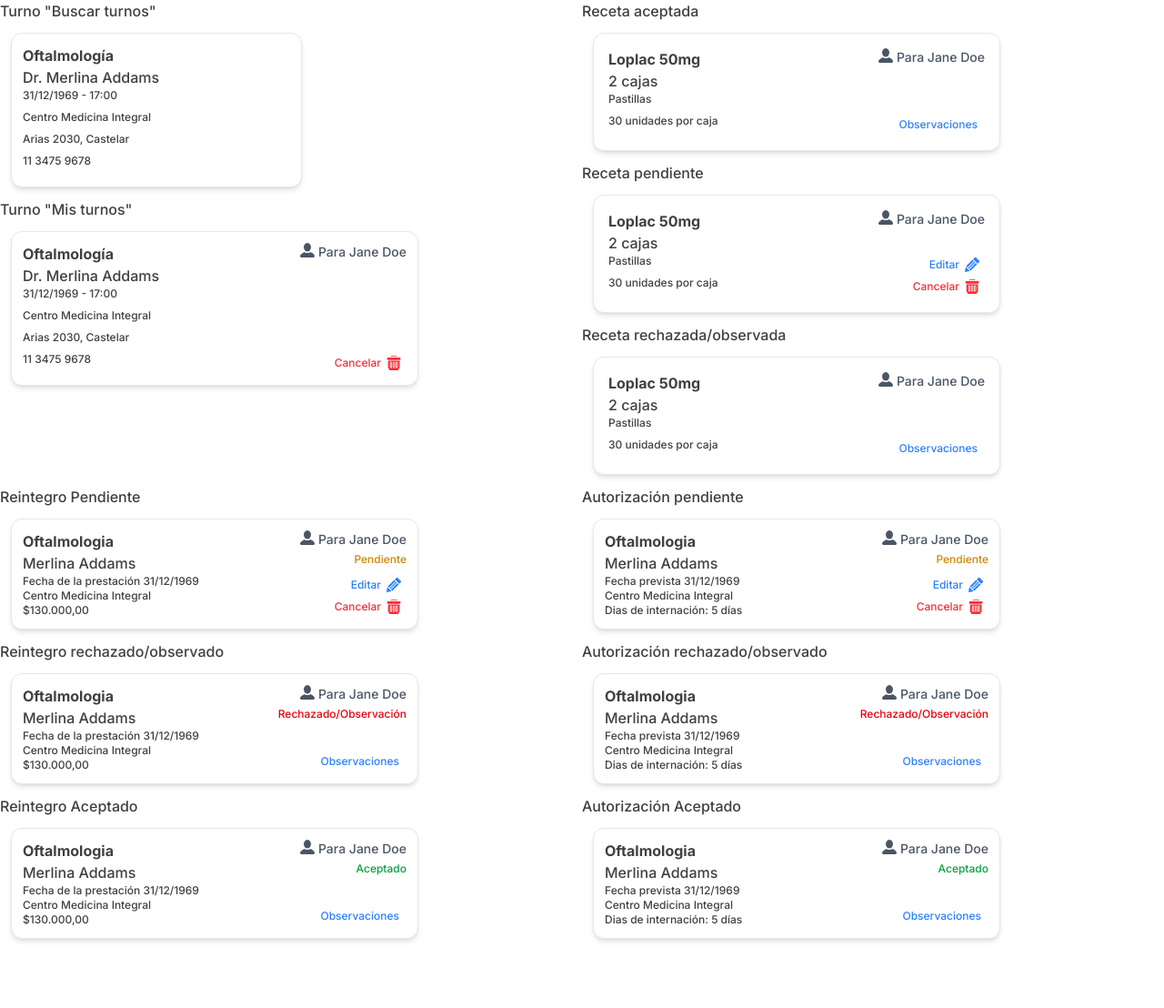
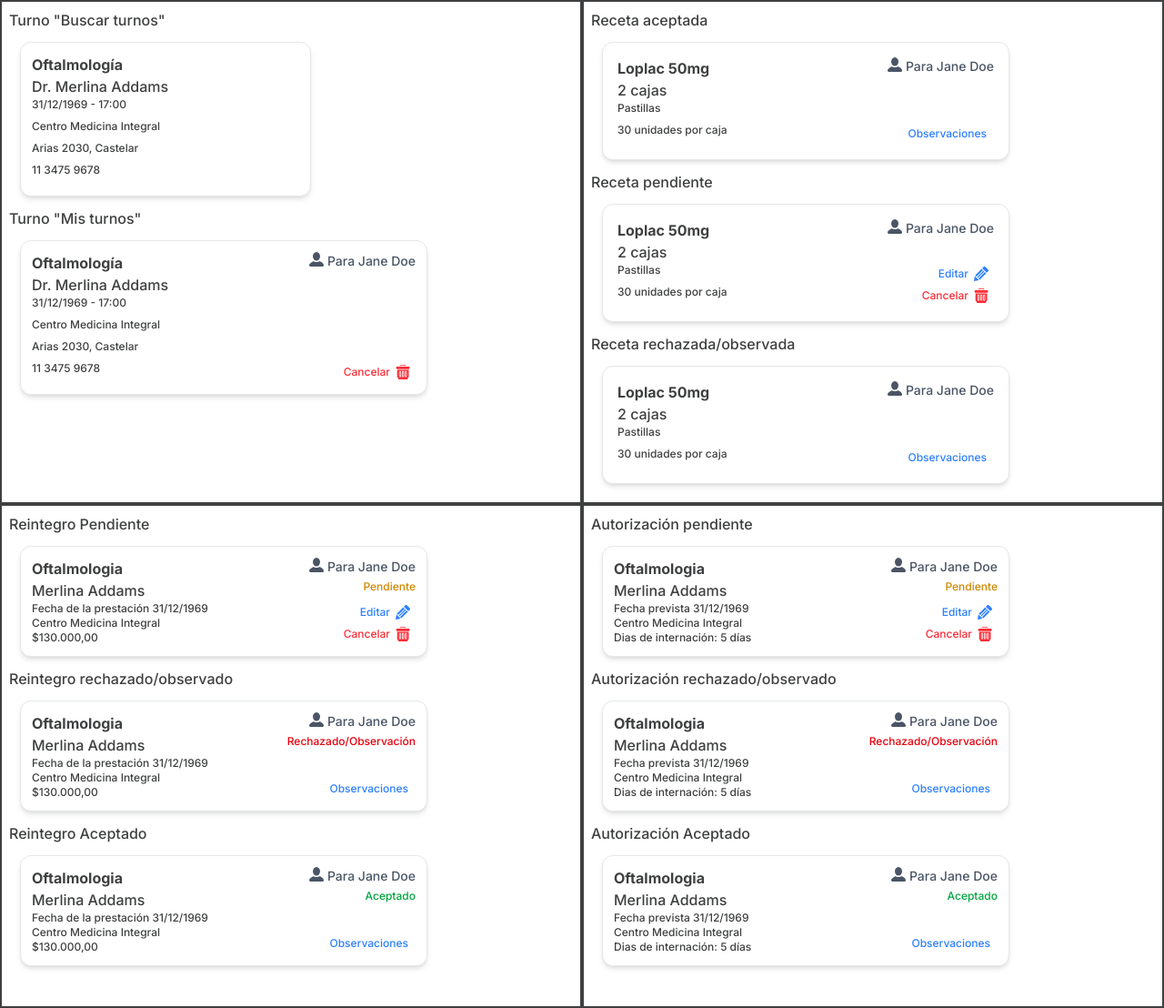
Before and after one commit to DesApp-2025c2-Grupo-9/MedicinaIntegral.AfiliadosGrupo9-frontend, a React (Vite) app: page /pruebaCards in a window 1280 px wide. Shown: the whole page at 91% size. Before the commit the page ends 1068 px from the top, so only its background shows below. Built offline with nearby package versions, Linux system fonts and the light colour scheme.

Commit message:
limpieza pequeña del código

```diff
--- a/src/components/cards/cards/ReintegroCard.jsx
+++ b/src/components/cards/cards/ReintegroCard.jsx
@@ -47,8 +47,5 @@ function formatFecha(fecha) {
   const mes = String(fecha.getMonth() + 1)
   const anio = fecha.getFullYear();
 
-  const horas = String(fecha.getHours()).padStart(2, "0")
-  const minutos = String(fecha.getMinutes()).padStart(2, "0");
-
   return `${dia}/${mes}/${anio}`
 }
--- a/src/components/cards/cards/cardComponents/ColumnaPrincipal.jsx
+++ b/src/components/cards/cards/cardComponents/ColumnaPrincipal.jsx
@@ -1,4 +1,4 @@
-import React from 'react'
+
 import Titulo from './Titulo'
 import SubTitulo from './SubTitulo'
 function ColumnaPrincipal(props) {
--- a/src/pages/PruebaCards.jsx
+++ b/src/pages/PruebaCards.jsx
@@ -92,14 +92,14 @@ function PruebaCards() {
 
 
   return (
-    <div className='grid grid-cols-auto grid-rows-2'>
-      <div className='col-start-1'>
+    <div className='grid grid-cols-auto grid-rows-2 '>
+      <div className='col-start-1 border-2 p-2'>
         <h1>Turno "Buscar turnos"</h1>
         <TurnosCard turno={turno}></TurnosCard>
         <h1>Turno "Mis turnos"</h1>
         <TurnosCard turno={turno} paciente={true}></TurnosCard>
       </div>
-      <div className='col-start-2'>
+      <div className='col-start-2 border-2 p-2'>
         <h1>Receta aceptada</h1>
         <RecetaCard receta={recetaAceptada} />
 
@@ -109,7 +109,7 @@ function PruebaCards() {
         <h1>Receta rechazada/observada</h1>
         <RecetaCard receta={recetaObservadaRechazada} />
       </div>
-      <div className='col-start-1 row-start-2'>
+      <div className='col-start-1 row-start-2 border-2 p-2'>
         <h1>Reintegro Pendiente</h1>
         <ReintegroCard reintegro={reintegroPendiente}/>
         <h1>Reintegro rechazado/observado</h1>
@@ -118,7 +118,7 @@ function PruebaCards() {
         <ReintegroCard reintegro={reintegroAceptado}/>
       </div>
 
-      <div className='col-start-2 row-start-2'>
+      <div className='col-start-2 row-start-2 border-2 p-2'>
         <h1>Autorización pendiente</h1>
         <AutorizacionCard autorizacion = {autorizacionPendiente}/>
 
```
